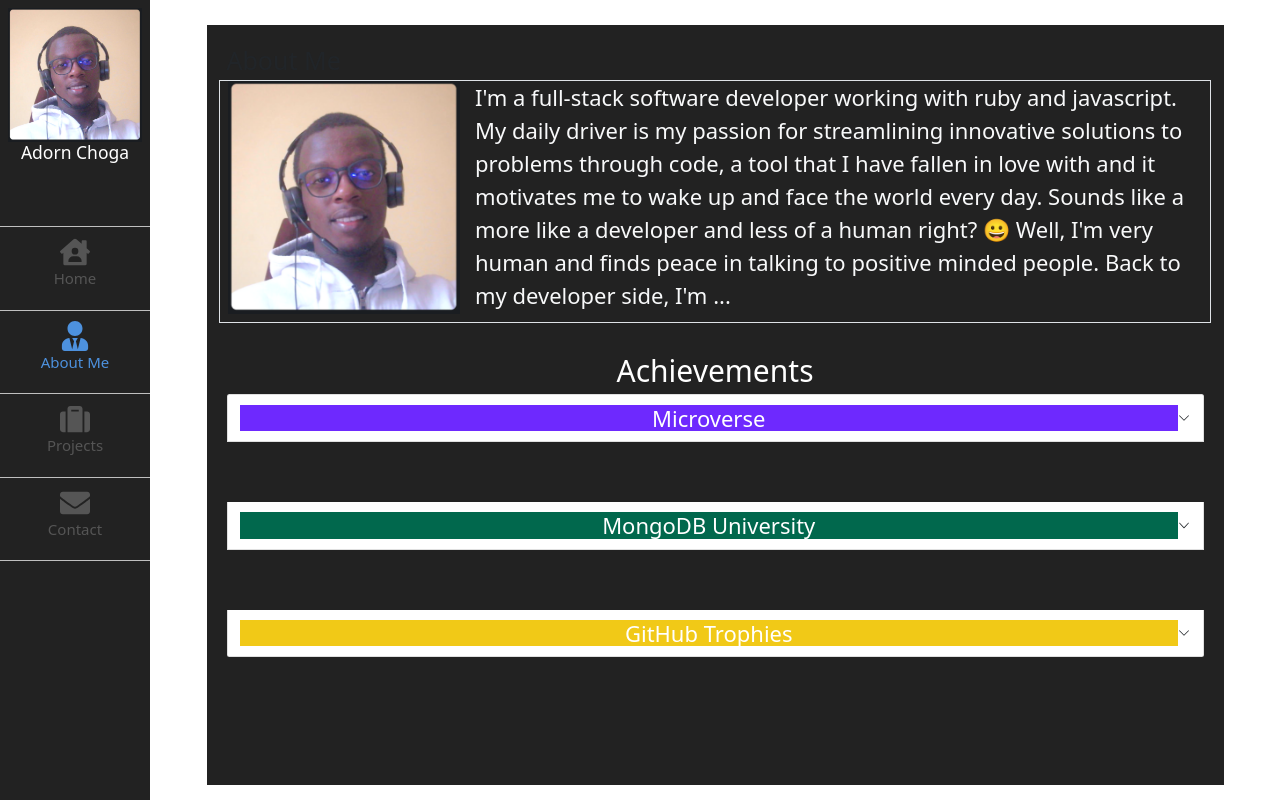
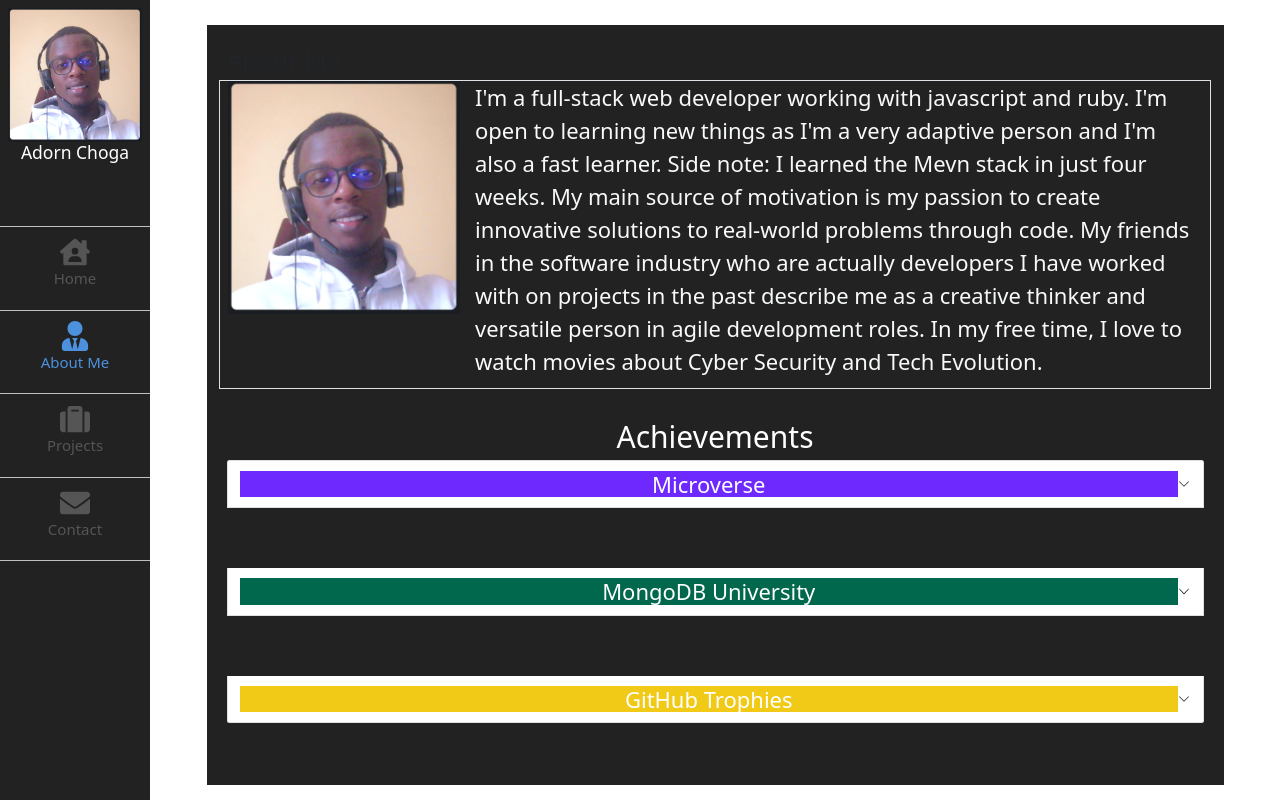
Before and after one commit to AdornChoga/my-portfolio-website, a React (Create React App) app: page /about-me in a window 1280 px wide. Built offline with nearby package versions, Linux system fonts and the light colour scheme.

Commit message:
Add about description

```diff
--- a/src/components/about_me/AboutMe.jsx
+++ b/src/components/about_me/AboutMe.jsx
@@ -14,13 +14,15 @@ const AboutMe = () => (
         <img src={MyProfile} alt="Profile" className="profile_photo" />
       </div>
       <p className="col-md text-light about_text">
-        I&apos;m a full-stack software developer working with ruby and
-        javascript. My daily driver is my passion for streamlining innovative
-        solutions to problems through code, a tool that I have fallen in love
-        with and it motivates me to wake up and face the world every day. Sounds
-        like a more like a developer and less of a human right? &#128512; Well,
-        I&apos;m very human and finds peace in talking to positive minded
-        people. Back to my developer side, I&apos;m ...
+        I&apos;m a full-stack web developer working with javascript and ruby. I&apos;m
+        open to learning new things as I&apos;m a very adaptive person and I&apos;m also a
+        fast learner. Side note: I learned the Mevn stack in just four weeks. My
+        main source of motivation is my passion to create innovative solutions
+        to real-world problems through code. My friends in the software industry
+        who are actually developers I have worked with on projects in the past
+        describe me as a creative thinker and versatile person in agile
+        development roles. In my free time, I love to watch movies about Cyber
+        Security and Tech Evolution.
       </p>
     </div>
     <div>
```
